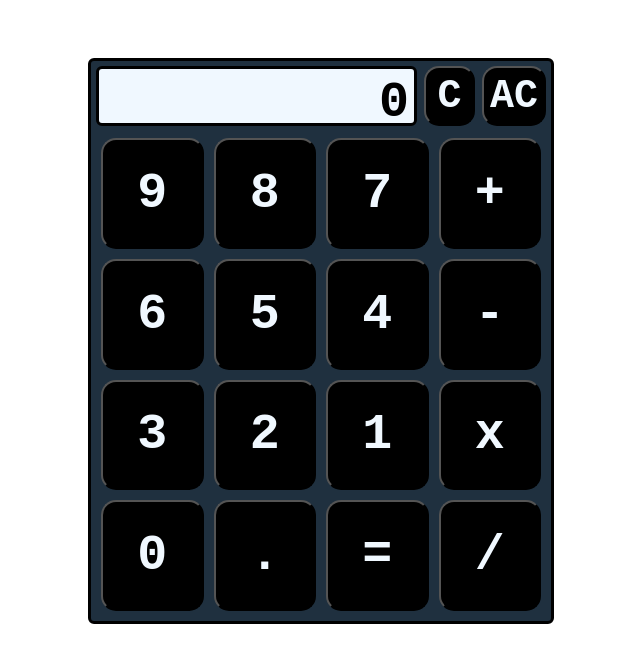
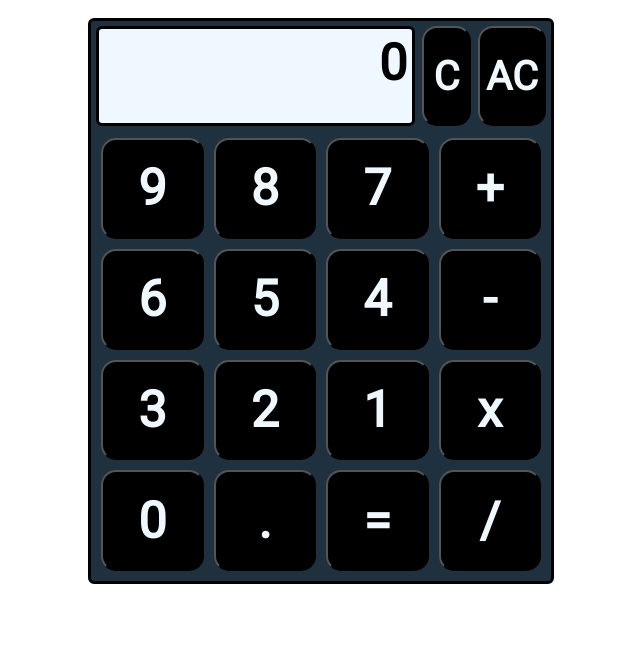
Before and after one commit to benz4004/Calculator, a plain HTML site: page index.html in a window 1280 px wide. Shown: the whole page, without its empty margins (319-959 px from the left). Drawn offline with Linux system fonts and the light colour scheme.

Commit message:
Set the Roboto family-font

```diff
--- a/style.css
+++ b/style.css
@@ -1,3 +1,5 @@
+@import url('https://fonts.googleapis.com/css2?family=Roboto&display=swap');
+
 body {
     display: flex;
     justify-content: center;
@@ -7,7 +9,7 @@
     border-radius: 15px;
 }
 .container {
-    margin-top: 50px;
+    margin-top: 10px;
     display: flex;
     flex-direction: column;
     gap: 7px;
@@ -24,7 +26,7 @@
 .screen-container {
     display: flex;
     gap: 7px;
-height: 60px;
+height: 100px;
 }
 
 .screen {
@@ -34,7 +36,7 @@
     background-color: aliceblue;
     font-size: 50px;
     font-weight: 700;
-    font-family: 'Courier New', Courier, monospace;
+    font-family: 'Roboto', sans-serif;
     padding: 5px;
     flex: 1 0 60%;
 
@@ -45,7 +47,7 @@
     flex: 1 0 1%;
     font-size: 40px;
     font-weight: 700;
-    font-family: 'Courier New', Courier, monospace;
+    font-family: 'Roboto', sans-serif;
     color: aliceblue;
     background: var(--main-color);
     width: min-content;
@@ -70,7 +72,7 @@
     color: aliceblue;
     font-size: 50px;
     font-weight: 700;
-    font-family: 'Courier New', Courier, monospace;
+    font-family: 'Roboto', sans-serif;
 
 }
 
@@ -84,7 +86,7 @@
 div.operators * {
     font-size: 50px;
     font-weight: 700;
-    font-family: 'Courier New', Courier, monospace;
+    font-family: 'Roboto', sans-serif;
     background: var(--main-color);
     color: aliceblue;
     flex: 1;
```
